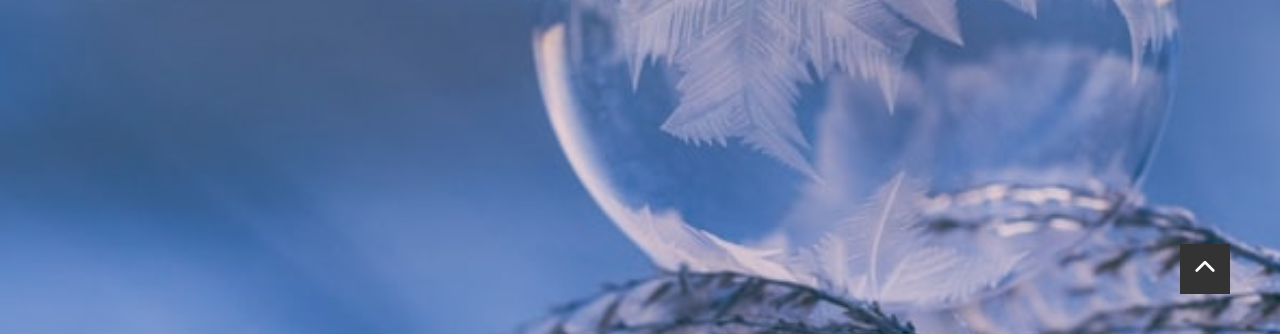
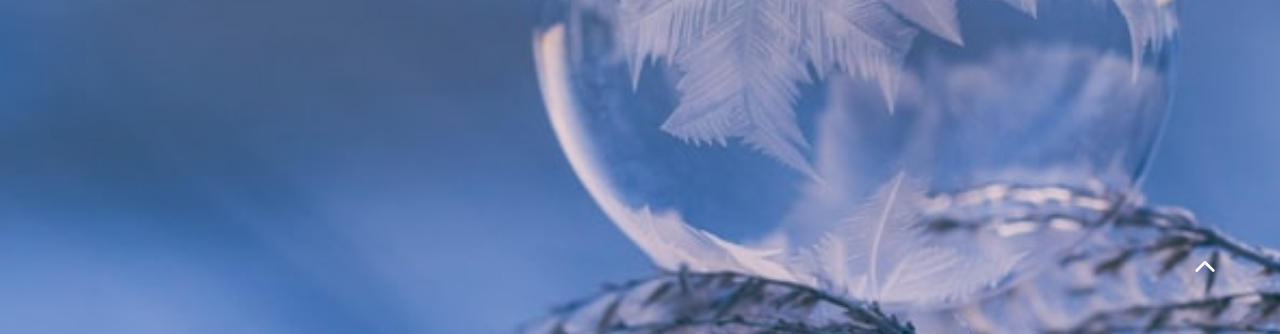
Before and after one commit to MphoKhotleng/MphoKhotleng.github.io, a website: page index.html in a window 1280 px wide. Shown: the part 466-800 px from the top of the page. Drawn offline with Linux system fonts and the light colour scheme.

Commit message:
changing back-to-top background color

```diff
--- a/css/styles.css
+++ b/css/styles.css
@@ -181,7 +181,8 @@ footer {
     position: fixed;
     width: 50px;
     height: 50px;
-    background: #333;
+    /* background: #333; */
+    background: transparent;
     bottom: 40px;
     right: 50px;
 
```
